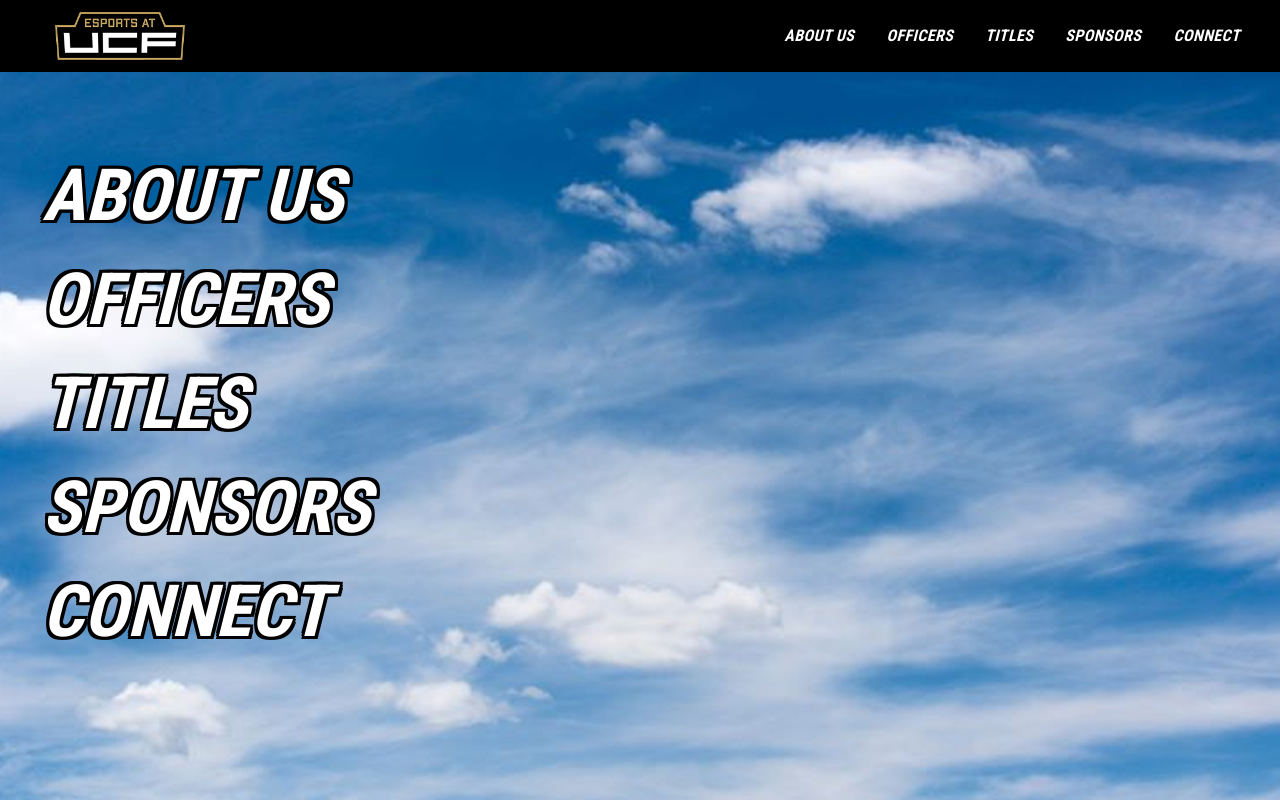
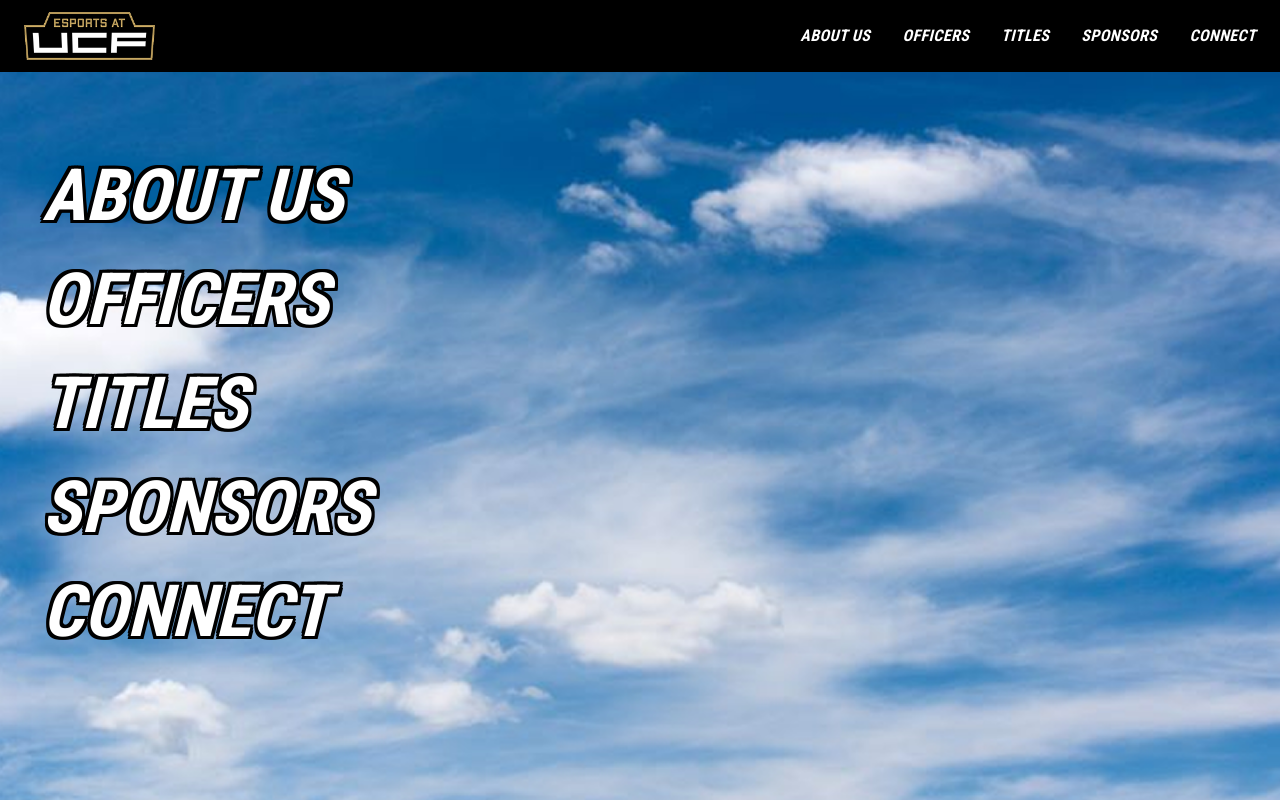
Before and after one commit to ErikaDalzina/EUCF-Website, a Next.js app in the folder eucf-website/: page / in a window 1280 px wide. Shown: the top 800 px of the page. Built offline with nearby package versions, Linux system fonts and the light colour scheme.

Commit message:
fix: fixed allignment for logo in the header

```diff
--- a/eucf-website/src/components/Header.tsx
+++ b/eucf-website/src/components/Header.tsx
@@ -17,14 +17,14 @@
 
   return (
     <header className="sticky top-0 z-50 bg-black w-full py-1 mb-6">
-      <nav className="flex items-center justify-between px-6 md:px-10 h-16">
+      <nav className="flex items-center justify-between px-4 md:px-6 h-16">
         <div className="relative w-32 h-10 md:w-40 md:h-12 shrink-0">
           <Link href="/">
             <Image
               src="/esportsLogo.png"
               alt="EUCF Esports Logo"
               fill
-              className="object-contain"
+              className="object-contain object-left"
             />
           </Link>
         </div>
@@ -79,7 +79,7 @@
         role="navigation"
         aria-label="Mobile navigation"
       >
-        <div className="flex flex-col px-6 pb-4 gap-1">
+        <div className="flex flex-col px-4 pb-4 gap-1">
           {NAV_LINKS.map((link) => (
             <Link
               key={link.href}
```
